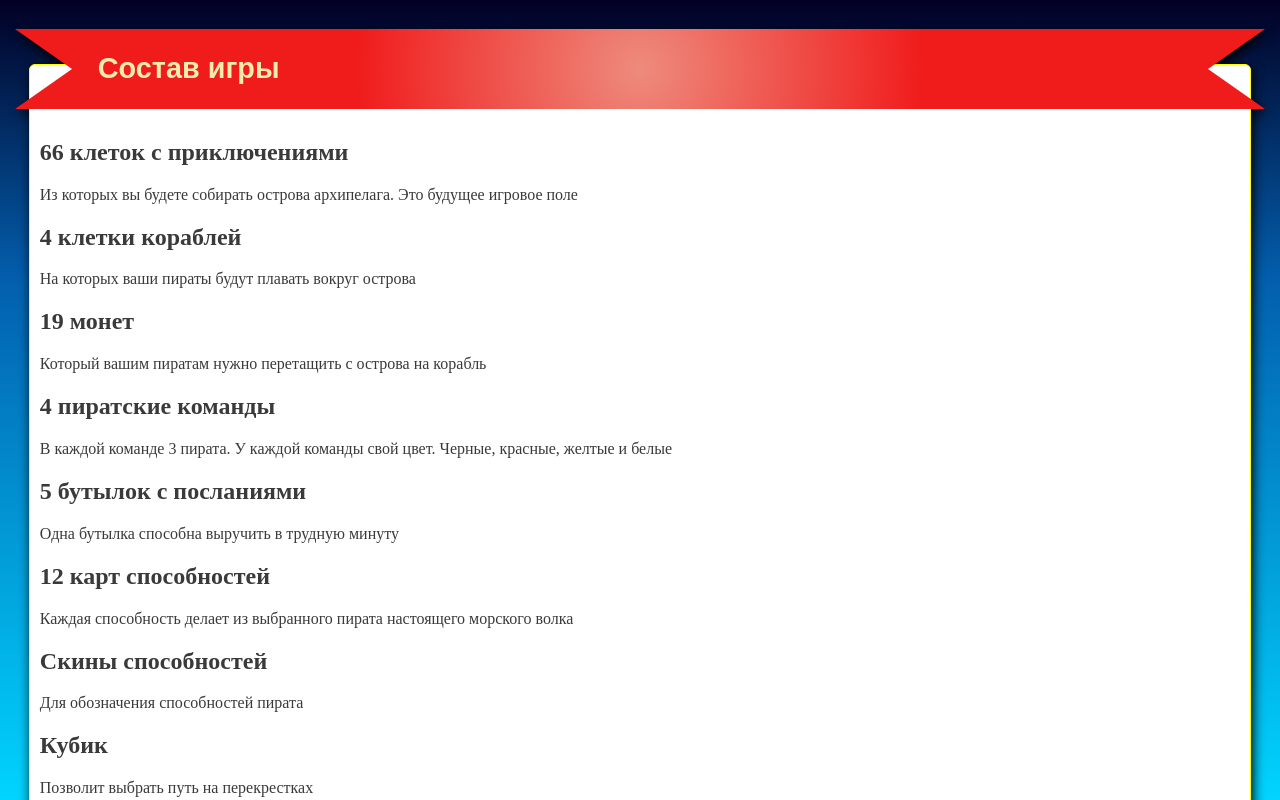
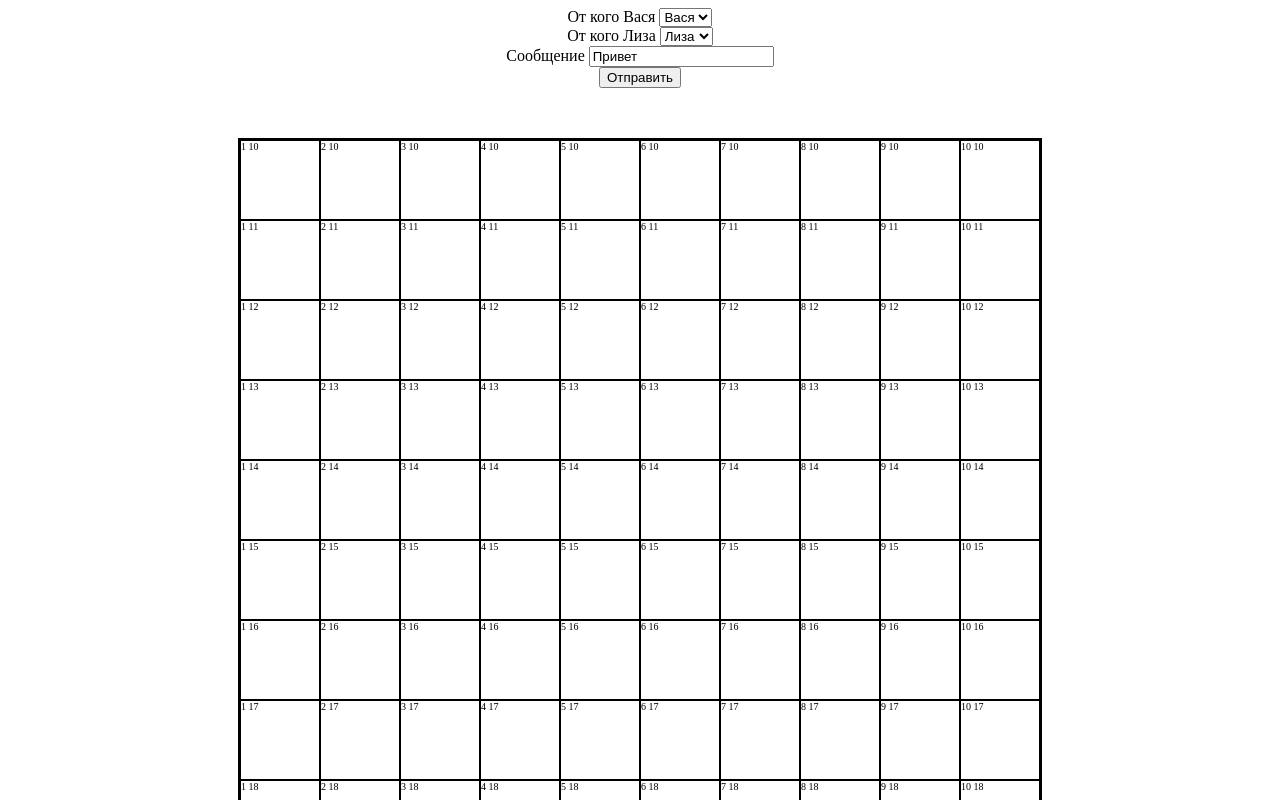
Before and after one commit to N-Vitas/ng-example, an Angular app: page / in a window 1280 px wide. Shown: the top 800 px of the page. Built offline with nearby package versions, Linux system fonts and the light colour scheme.

Commit message:
Update home page

```diff
--- a/src/app/app-routing.module.ts
+++ b/src/app/app-routing.module.ts
@@ -11,8 +11,8 @@ import { MapsComponent } from './maps/maps.component';
 import { HourceComponent } from './hource/hource.component';
 
 const routes: Routes = [
-  { path: '', component: HomeComponent },
-  { path: 'games', component: GamesComponent },
+  { path: '', component: GamesComponent },
+  { path: 'home', component: HomeComponent },
   { path: 'chess', component: HourceComponent },
   { path: 'maps', component: MapsComponent },
   { path: 'products', component: ProductsComponent },
--- a/src/app/games/games.component.html
+++ b/src/app/games/games.component.html
@@ -21,7 +21,7 @@
             [cdkDropListData]="coord"
             (cdkDropListDropped)="dropMove($event, next)"
         >
-            <!-- <div class="title">{{isMoved(coord)}} {{coord.posY}}</div> -->
+            <div class="title">{{coord.posX}} {{coord.posY}}</div>
             <!-- <div @showHide
                 [cdkDragData]="hourse.getStep()"
                 (start)="1500"
--- a/src/app/games/games.component.scss
+++ b/src/app/games/games.component.scss
@@ -2,8 +2,8 @@
     display: flex;
     margin: 50px auto;
     border: 2px solid #000;
-    width: 640px;
-    height: 640px;
+    width: 800px;
+    height: 800px;
     flex-wrap: wrap;
 }
 .excel {
--- a/src/app/games/models/playerMaps.ts
+++ b/src/app/games/models/playerMaps.ts
@@ -32,9 +32,9 @@ export class PlayerMaps implements Maps {
         }
     }
     generate() {
-        let x=1, y=8;
-        for(let i = 0; i < 64; i++) {
-            if(x > 8) {
+        let x=1, y=10;
+        for(let i = 0; i < 100; i++) {
+            if(x > 10) {
                 x = 1;
                 y++;
             }
```
